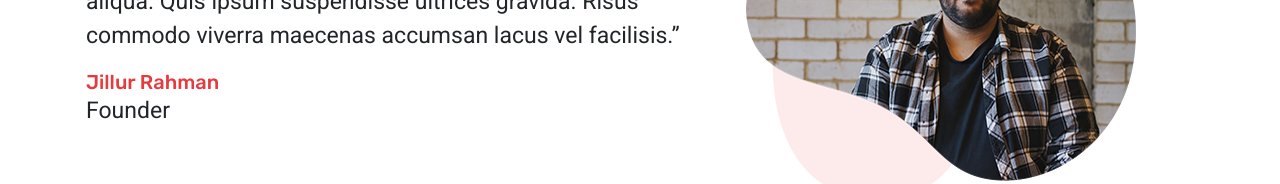
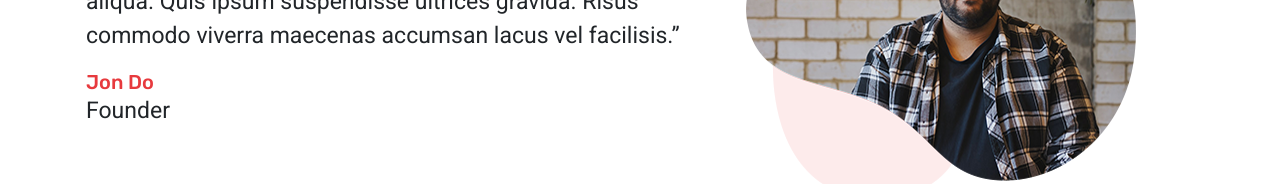
Before and after one commit to DevProdipraj/finix, a plain HTML site: page index.html in a window 1280 px wide. Shown: the part 5609-5793 px from the top of the page. Drawn offline with nearby package versions, Linux system fonts and the light colour scheme.

Commit message:
Update index.html

```diff
--- a/index.html
+++ b/index.html
@@ -598,7 +598,7 @@
                     <div class="testimonial-content">
                         <p>“Lorem ipsum dolor sit amet, consectetur adipiscing elit, sed do eiusmod tempor incididunt ut labore et dolore magna aliqua. Quis ipsum suspendisse ultrices gravida. Risus commodo viverra maecenas accumsan lacus vel facilisis.”</p>
                         <div class="client-details">
-                            <h5>Jillur Rahman</h5>
+                            <h5>Jon Do</h5>
                             <p>Founder</p>
                         </div>
                     </div>
```
